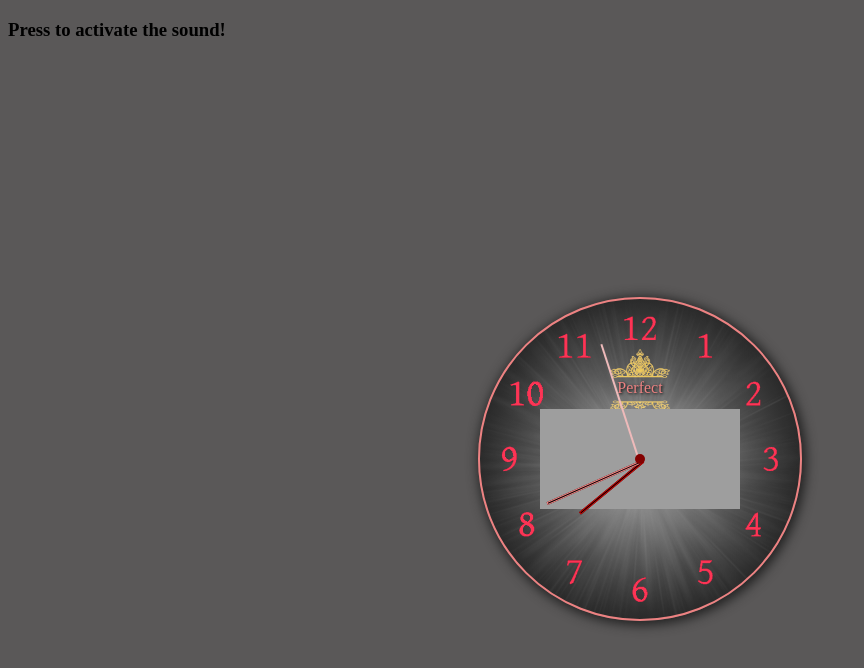
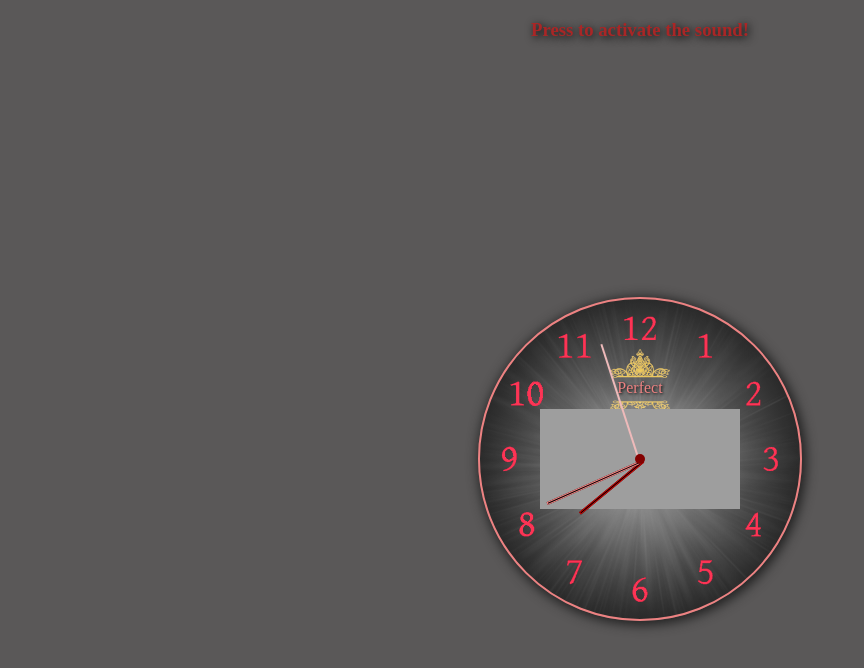
Before and after one commit to RSS-2000/Clock, a plain HTML site: page index.html in a window 1280 px wide. Shown: the whole page, without its empty margins (0-864 px from the left). Drawn offline with Linux system fonts and the light colour scheme; grey boxes are pictures that could not be loaded.

Commit message:
add color h3, change position

```diff
--- a/style.css
+++ b/style.css
@@ -2,6 +2,11 @@ body {
   background-color: rgba(77, 75, 75, 0.927);
 }
 
+h3 {
+  color: rgb(169, 38, 38);
+  text-shadow: 2px 2px 8px black;
+  text-align: center;
+}
 .container {
   height: 100vh;
   display: flex;
```
